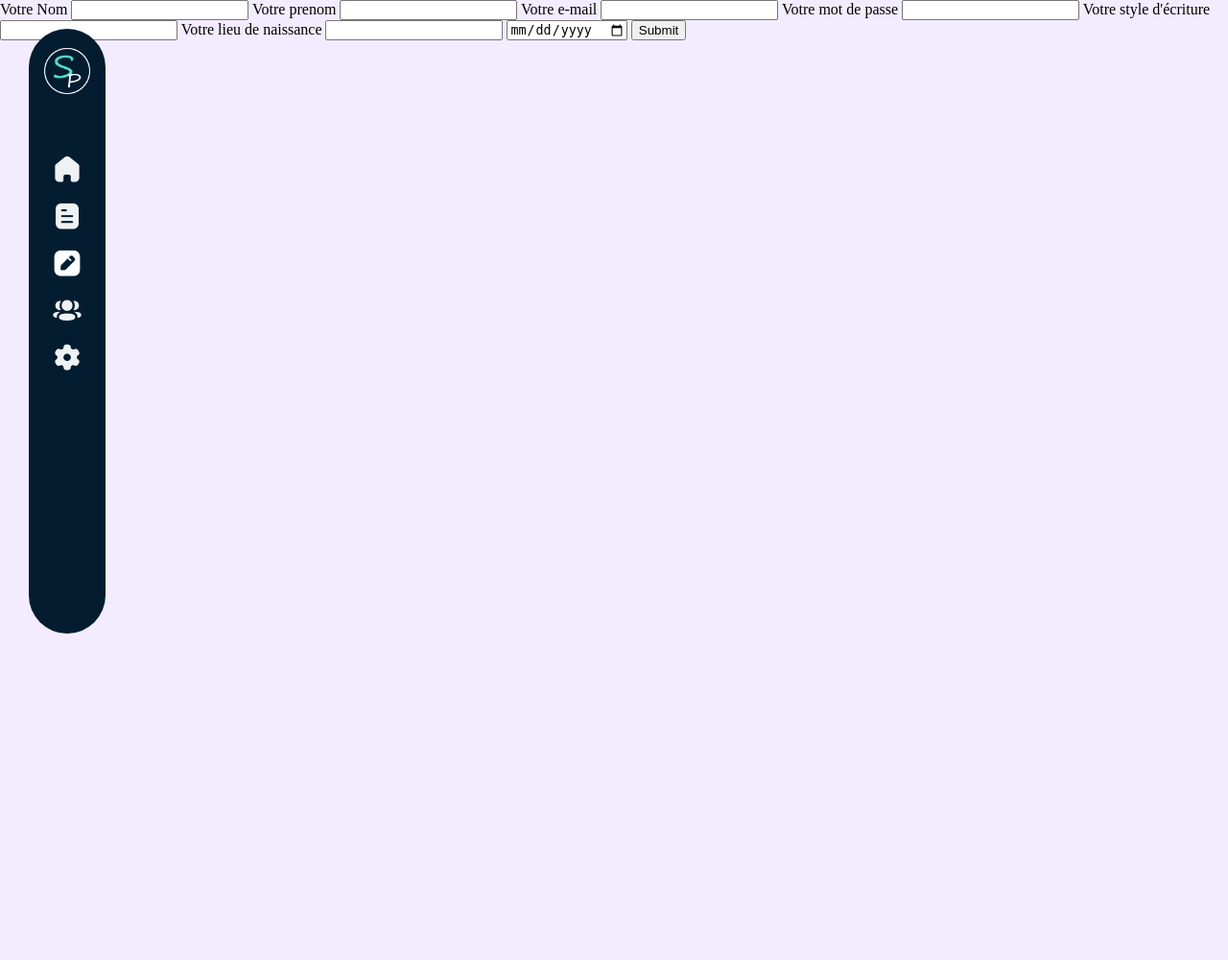
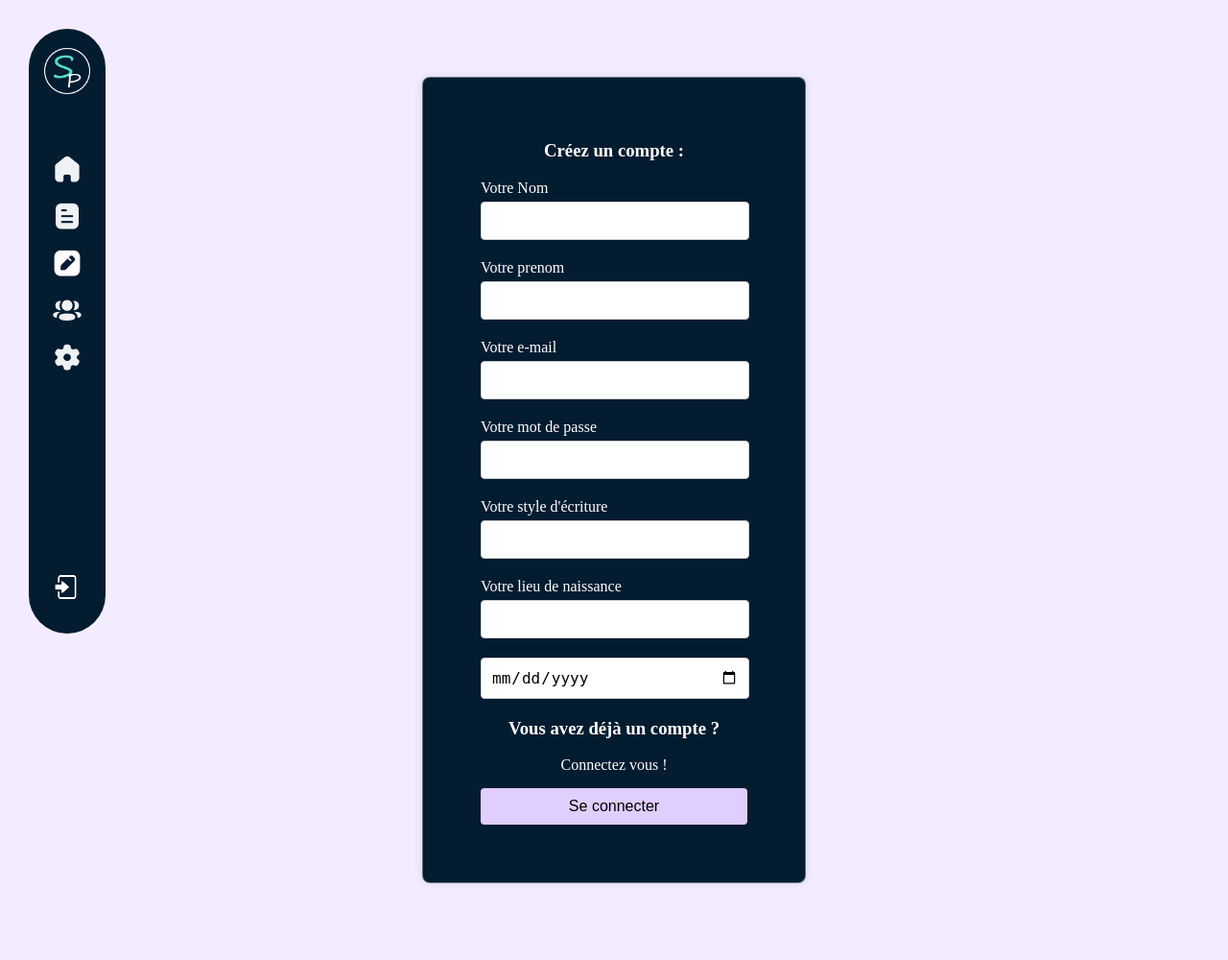
Before and after one commit to leogrd49/Blog_Php, a PHP site: page /Pages/inscription.php in a window 1280 px wide. Shown: the whole page at 96% size. Before the commit the page ends 660 px from the top, so only its background shows below. Run offline with PHP 8.4, Linux system fonts and the light colour scheme; some web fonts are replaced.

Commit message:
LOGIN + INSCRIPTION + BLOG

```diff
--- a/Pages/inscription.php
+++ b/Pages/inscription.php
@@ -13,24 +13,43 @@
     <title>Document</title>
 </head>
 <body>
-    <form action="" method='post'>
+    <div class='ins-container'>
+        <form action="" method='post' class='ins-form'>
+        <h3>Créez un compte :</h3>
+        <div class="input-group">
             <label for="nom">Votre Nom</label>
             <input type="text" name="nom" required>
+        </div>
+        <div class="input-group">
             <label for="prenom">Votre prenom</label>
             <input type="text" name="prenom" required>
+        </div>
+        <div class="input-group">
             <label for="mail">Votre e-mail</label>
             <input type="text" name="mail" required>
+        </div>
+        <div class="input-group">
             <label for="mdp">Votre mot de passe</label>
             <input type="text" name="mdp" required>
+        </div>
+        <div class="input-group">
             <label for="style">Votre style d'écriture</label>
             <input type="text" name="style" required>
+        </div>
+        <div class="input-group">
             <label for="naissance">Votre lieu de naissance</label>
             <input type="text" name="naissance" required>
+        </div>
+        <div class="input-group">
             <input type="date" name="date_naissance" required>
-        <input type="submit">
-
-
+        </div>
+        <div class="text-center">
+            <h3>Vous avez déjà un compte ?</h3>
+            <a href="inscription.php">Connectez vous !</a>
+        </div>
+        <button type="submit" class="btn-submit">Se connecter</button>
         </form>
+    </div>
     <?php
     if (isset($_REQUEST["nom"]) and isset($_REQUEST["prenom"]) and isset($_REQUEST["mail"]) and isset($_REQUEST["mdp"]) and isset($_REQUEST["style"]) and isset($_REQUEST["naissance"]) and isset($_REQUEST["date_naissance"])){
     $prenom = $_REQUEST["prenom"];
--- a/Pages/login.php
+++ b/Pages/login.php
@@ -1,5 +1,5 @@
 <?php
-include 'navbar.php';
+include 'navbar-connect.php';
 include 'connect_base.php';
 include 'session.php';
 $loginError = '';
@@ -43,6 +43,10 @@
             <label for="mdp">Mot de passe</label>
             <input type="password" name="mdp" id="mdp" required>
         </div>
+        <div class="text-center">
+            <h3>Vous n'avez pas de compte ?</h3>
+            <a href="inscription.php">Creez en un !</a>
+        </div>
         <?php echo $loginError ;?>
         <button type="submit" class="btn-submit">Se connecter</button>
     </form>
--- a/Pages/navbar-connect.php
+++ b/Pages/navbar-connect.php
@@ -27,7 +27,7 @@
         <a href="setting.php" class="anim1"><div class="row"><img src="../img/icons/setting.png" alt="icons pour aller à la page settings"><p class="hidden">Settings</p></div></a>
         </div>
         <div class="login-container-navbar">
-        <a href="login.php" class="anim2"><div class="row"><img src="../img/icons/log-in.svg" alt="se login"><p class="hidden">Log in</p></div></a>
+        <a href="login.php" class="anim2"><div class="row"><img src="../img/icons/log-in.png" alt="se login"><p class="hidden">Login</p></div></a>
         </div>
     </div>
 
--- a/css/design.css
+++ b/css/design.css
@@ -273,7 +273,22 @@
     margin-bottom: 40px;
     color: white;
 }
-
+.login-form h3{
+    color: white;
+    text-align: center;
+    margin-bottom: 10px;
+}
+.login-form a{
+    color: white;
+    text-align: center;
+    text-decoration: none;
+}
+.login-form a:hover{
+    color: #55DBCB;
+}
+.text-center{
+    text-align: center;
+}
 .input-group {
     margin-bottom: 20px;
     margin-right: 20px;
@@ -304,6 +319,7 @@
     border-radius: 4px;
     cursor: pointer;
     transition: background-color 0.3s ease;
+    margin-top: 15px;
 }
 
 .btn-submit:hover {
@@ -661,6 +677,135 @@
 
 /* Fin Auteur */
 
+
+/* INSCRIPTION */
+
+.ins-container {
+    padding-top: 100px;
+    margin-bottom: 100px;
+    display: flex;
+    justify-content: center;
+    align-items: center;
+    height: 100vh;
+    color: white;
+}
+
+.ins-form {
+    background: #031C30;
+    border-radius: 16px;
+    box-shadow: 0 4px 30px rgba(0, 0, 0, 0.1);
+    backdrop-filter: blur(6.9px);
+    -webkit-backdrop-filter: blur(6.9px);
+    border: 1px solid rgba(255, 255, 255, 0.36);
+    padding: 60px;
+    border-radius: 8px;
+    box-shadow: 0px 0px 10px rgba(0, 0, 0, 0.1);
+    width: 400px;
+    box-sizing: border-box;
+    margin: 0 auto;
+}
+.ins-form h3{
+    text-align: center;
+    margin-top: 5px;
+}
+.input-group {
+    margin-bottom: 20px;
+    margin-right: 20px;
+}
+
+.input-group label {
+    display: block;
+    font-size: 16px;
+    margin-bottom: 5px;
+    color: #fff;
+}
+
+.input-group input {
+    width: 100%;
+    padding: 10px;
+    font-size: 16px;
+    border-radius: 4px;
+    border: 1px solid #ccc;
+}
+
+.btn-submit {
+    width: 100%;
+    padding: 10px;
+    font-size: 16px;
+    background-color: #E0CEFF;
+    color: black;
+    border: none;
+    border-radius: 4px;
+    cursor: pointer;
+    transition: background-color 0.3s ease;
+    margin-top: 15px;
+}
+
+.btn-submit:hover {
+    background-color: #55dbcb;
+    color: white;
+}
+.login-form h3{
+    color: white;
+    text-align: center;
+    margin-bottom: 10px;
+}
+.ins-form a{
+    color: white;
+    text-align: center;
+    text-decoration: none;
+}
+.ins-form a:hover{
+    color: #55DBCB;
+}
+.text-center{
+    text-align: center;
+}
+
+/* FIN INSCRIPTION */
+
+/*
+ _     _
+| |__ | | ___   __ _
+| '_ \| |/ _ \ / _` |
+| |_) | | (_) | (_| | POUR LES LIRES
+|_.__/|_|\___/ \__, |
+               |___/  */
+
+.lire-blog-container{
+    padding-top: 30px;
+    padding-bottom: 30px;
+}
+.lire-blog-entete{
+    width: 945px;
+    height: 100px;
+    margin: 0 auto;
+    background: linear-gradient(180deg, #A982FF 0%, #55DBCB 100%);
+    border: 1px solid #031C30;
+    border-top-left-radius: 50px;
+    border-top-right-radius: 50px;
+    text-align: center;
+}
+.titre-lire-blog{
+    font-size: 36px;
+    margin-top: 25px;
+}
+.lire-blog-paper{
+    width: 945px;
+    height: 100vh;
+    margin: 0 auto;
+    background: rgba(255, 255, 255, 0.36);
+    border: 1px solid #031C30;
+    border-top: none;
+    border-bottom-left-radius: 50px;
+    border-bottom-right-radius: 50px;
+    box-shadow: 0px 0px 10px rgba(0, 0, 0, 0.1);
+    text-align: center;
+}
+
+
+/* FIN LIRE BLOG */
+
 /*
  _   _             _
 | \ | | __ ___   _| |__   __ _ _ __
```
Also changed, not shown: Pages/blog.php (+3 -38 lines), Pages/lire-blog.php (added, +21 -0 lines), img/icons/log-in.png (added). Lines whose indentation alone changed are shown as unchanged.
